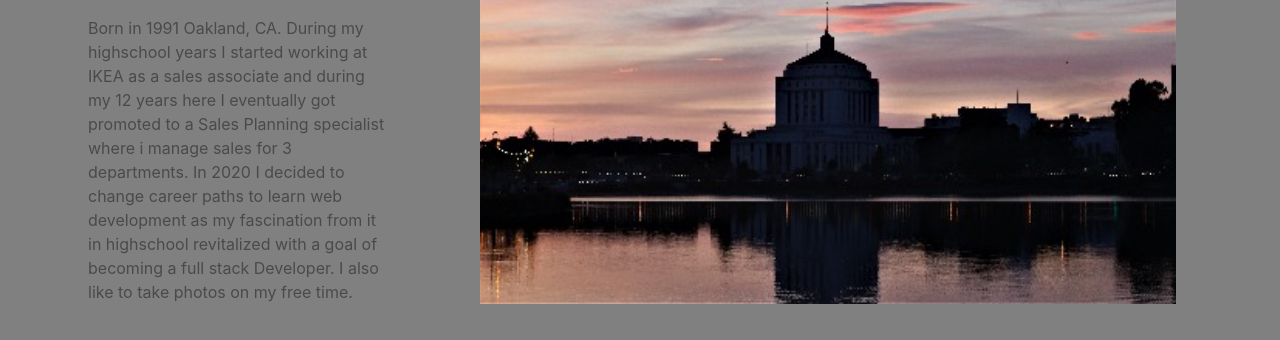
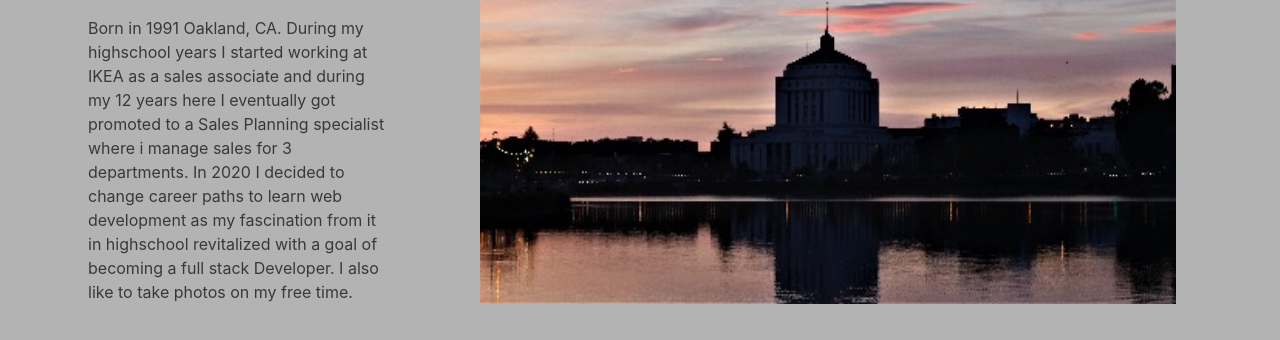
Before and after one commit to Frank-5850/UpdatedPortfolio, a plain HTML site: page aboutMe.html in a window 1280 px wide. Shown: the part 320-660 px from the top of the page. Drawn offline with nearby package versions, Linux system fonts and the light colour scheme.

Commit message:
Changed font colors and background colors

```diff
--- a/Assets/style.css
+++ b/Assets/style.css
@@ -1,5 +1,5 @@
 body {
-  background-color: grey;
+  background-color: rgb(179, 179, 179);
 }
 
 .navbar,
@@ -16,3 +16,7 @@ body {
 .name {
   padding-left: 60px;
 }
+
+body {
+  color: rgba(0, 0, 0, 0.685);
+}
```
